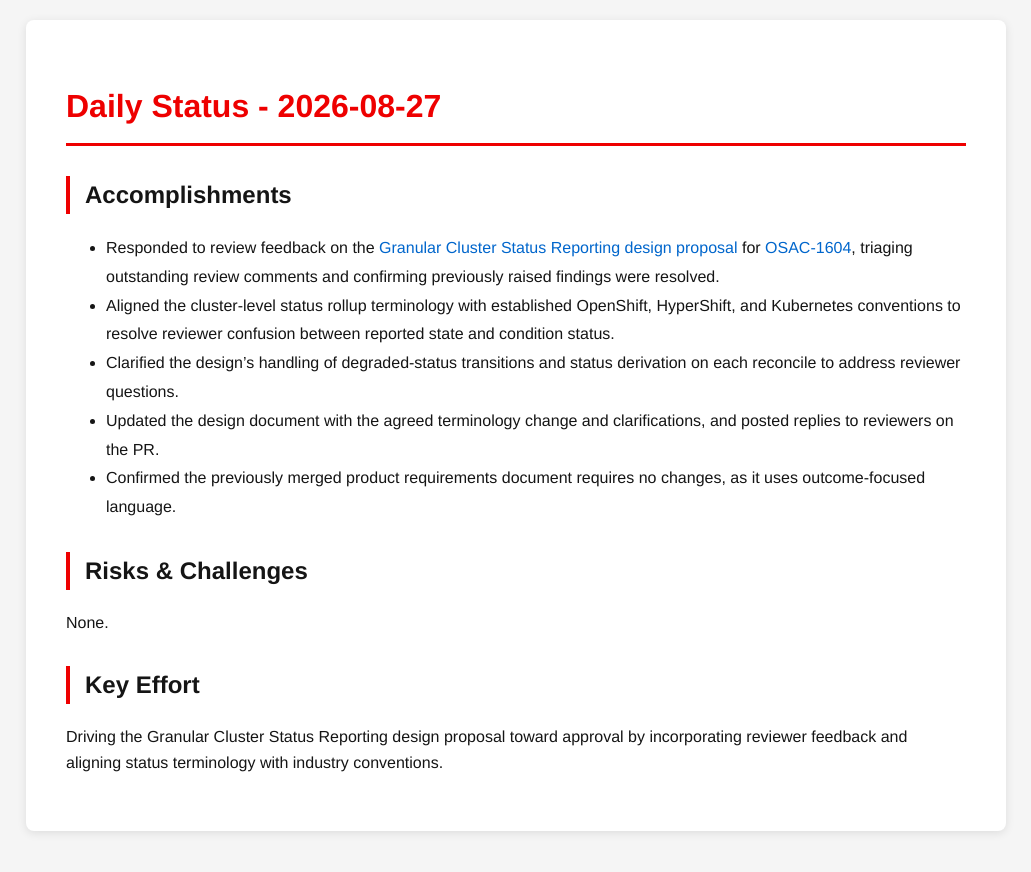
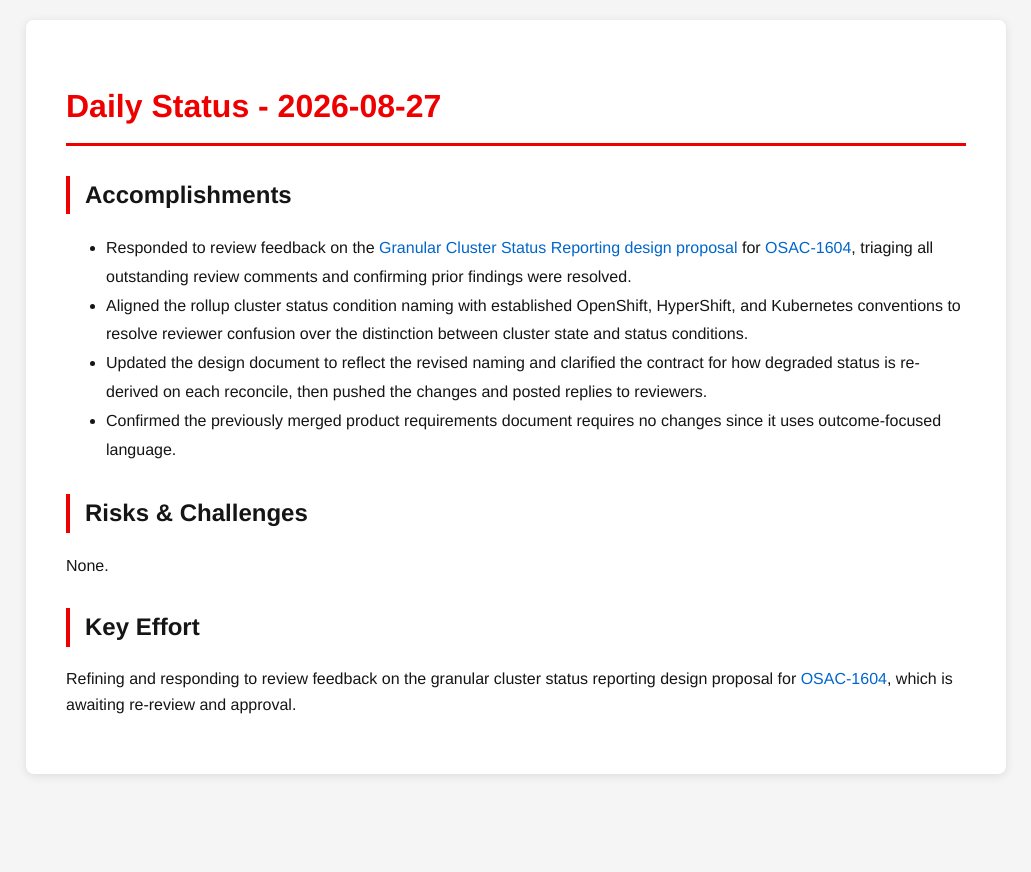
Before and after one commit to tzvatot/daily-status, a Jekyll site: the page built from 2026-08-27.md, in a window 1280 px wide. Shown: the top 872 px of the page, without its empty margins (124-1155 px from the left). Built offline with Jekyll 4.4.1, drawn with Linux system fonts in a browser that asks for light colours.

Commit message:
Daily status update - 2026-08-27

```diff
--- a/2026-08-27.md
+++ b/2026-08-27.md
@@ -7,14 +7,13 @@ date: 2026-08-27
 # Daily Status - 2026-08-27
 
 ## Accomplishments
-- Responded to review feedback on the [Granular Cluster Status Reporting design proposal](https://github.com/osac-project/enhancement-proposals/pull/227) for [OSAC-1604](https://redhat.atlassian.net/browse/OSAC-1604), triaging outstanding review comments and confirming previously raised findings were resolved.
-- Aligned the cluster-level status rollup terminology with established OpenShift, HyperShift, and Kubernetes conventions to resolve reviewer confusion between reported state and condition status.
-- Clarified the design's handling of degraded-status transitions and status derivation on each reconcile to address reviewer questions.
-- Updated the design document with the agreed terminology change and clarifications, and posted replies to reviewers on the PR.
-- Confirmed the previously merged product requirements document requires no changes, as it uses outcome-focused language.
+- Responded to review feedback on the [Granular Cluster Status Reporting design proposal](https://github.com/osac-project/enhancement-proposals/pull/227) for [OSAC-1604](https://redhat.atlassian.net/browse/OSAC-1604), triaging all outstanding review comments and confirming prior findings were resolved.
+- Aligned the rollup cluster status condition naming with established OpenShift, HyperShift, and Kubernetes conventions to resolve reviewer confusion over the distinction between cluster state and status conditions.
+- Updated the design document to reflect the revised naming and clarified the contract for how degraded status is re-derived on each reconcile, then pushed the changes and posted replies to reviewers.
+- Confirmed the previously merged product requirements document requires no changes since it uses outcome-focused language.
 
 ## Risks & Challenges
 None.
 
 ## Key Effort
-Driving the Granular Cluster Status Reporting design proposal toward approval by incorporating reviewer feedback and aligning status terminology with industry conventions.
+Refining and responding to review feedback on the granular cluster status reporting design proposal for [OSAC-1604](https://redhat.atlassian.net/browse/OSAC-1604), which is awaiting re-review and approval.
```
